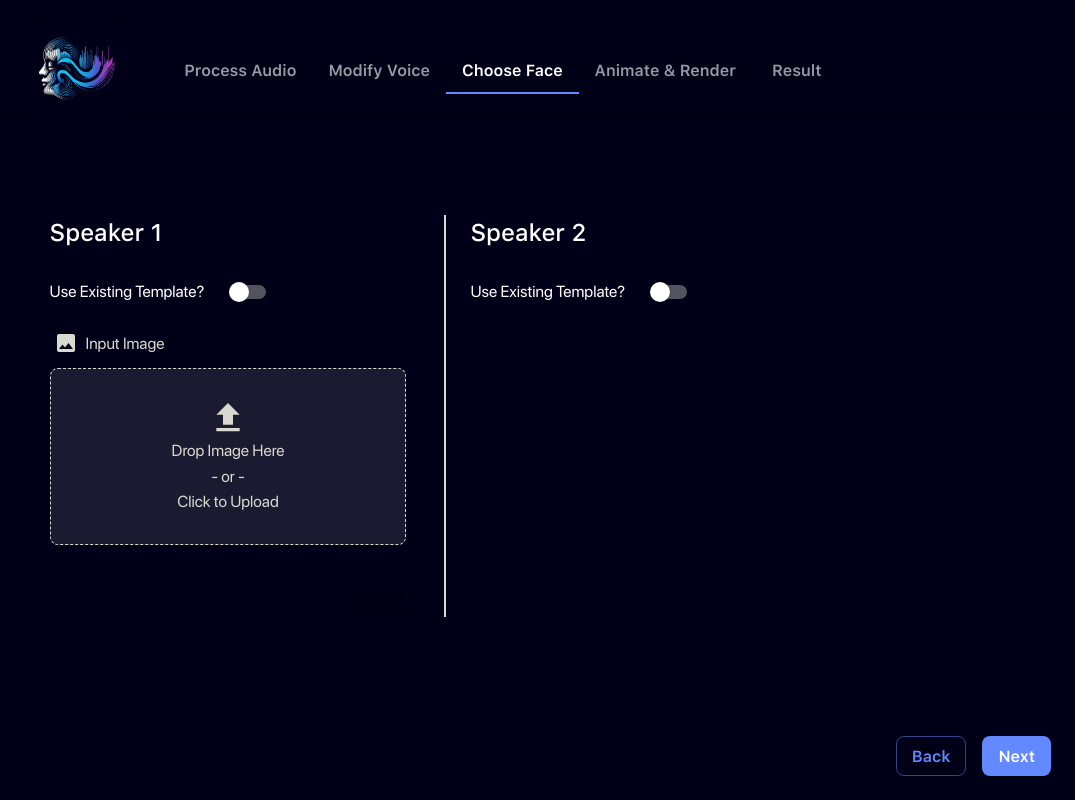
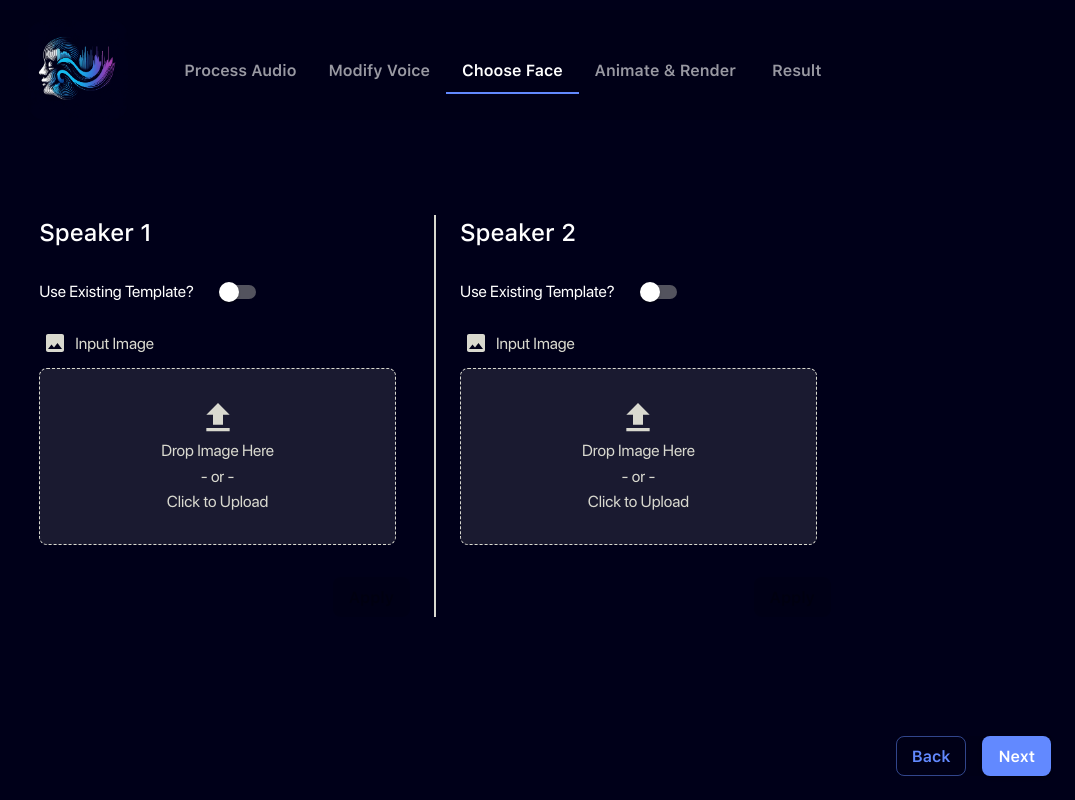
Before and after one commit to frddyy/podface-electron, a React (Create React App) app: page /choose-face in a window 1280 px wide. Shown: the whole page, without its empty margins (205-1280 px from the left). Built offline with nearby package versions, Linux system fonts and the light colour scheme.

Commit message:
Create Choose Face Screen and integrate with 3D Face Reconstruction (Speaker 2)

```diff
--- a/src/pages/ChooseFaceScreen.jsx
+++ b/src/pages/ChooseFaceScreen.jsx
@@ -100,6 +100,49 @@ const ChooseFaceScreen = () => {
     });
   };
 
+  // Function to handle opening file dialog for Speaker 2 (Image upload)
+  const handleOpenImageDialog2 = () => {
+    const { ipcRenderer } = window.require("electron");
+
+    ipcRenderer.send("open-file-dialog");
+
+    ipcRenderer.once("file-selected", (event, data) => {
+      const imageURL = data.filePath;
+      console.log("Received image URL: ", imageURL);
+      setImageFile2({ path: imageURL });
+    });
+  };
+
+  // Function to handle Apply button click for Speaker 2
+  const handleApplyClick2 = () => {
+    console.log("Applying face model for Speaker 2...");
+
+    // Start the MICA face reconstruction process
+    const { ipcRenderer } = window.require("electron");
+
+    if (!imageFile2) {
+      console.error("No image file uploaded for Speaker 2.");
+      return;
+    }
+
+    const imageFolder = imageFile2.path;
+    const outputFolder = "/home/daffaraihandika/TA/podface-electron/src/assets/meshes/";
+    const speaker = 'speaker_2';
+
+    // Send IPC message to Electron main process to run MICA face reconstruction
+    ipcRenderer.send("run-mica", {
+      imageFolder: imageFolder,  // Path to the image
+      outputFolder: outputFolder,  // Output folder
+      speaker: speaker  // Pass the speaker argument
+    });
+
+    // Mendengarkan feedback setelah konversi selesai
+    ipcRenderer.once("face-postprocessing-complete", (event, data) => {
+      console.log("Face reconstruction and postprocessing successfull");
+      setFile2({ path: "/home/daffaraihandika/TA/podface-electron/src/assets/meshes/transformed_speaker_2.ply" });
+    });
+  };
+
   // Set default 3D model path when the "Use Existing Template?" switch is on for Speaker 1
   useEffect(() => {
     if (useTemplate1) {
@@ -131,7 +174,7 @@ const ChooseFaceScreen = () => {
         flexWrap: "wrap", // Allow content to wrap and adjust height dynamically
       }}
     >
-      {/* Left Section */}
+      {/* Left Section for Speaker 1 */}
       <Grid
         item
         xs={12}
@@ -146,19 +189,6 @@ const ChooseFaceScreen = () => {
         }}
       >
         {/* Speaker 1 */}
-        <Grid
-          item
-          xs={12}
-          sm={6}
-          sx={{
-            display: "flex",
-            flexDirection: "column",
-            gap: 2,
-            minHeight: "50vh", // Allow height to adjust based on content
-            width: "fit-content",
-            minWidth: "350px"
-          }}
-        >
         <Typography variant="h4" sx={{ marginBottom: 1, color: "white" }}>
           Speaker 1
         </Typography>
@@ -280,17 +310,15 @@ const ChooseFaceScreen = () => {
                 textTransform: "none",
                 maxWidth: 100,
                 alignSelf: "flex-end", // Align to the right
-                  marginTop: 2 // Optional: space between components
+                marginTop: 2, // Optional: space between components
               }}
-                disabled={!imageFile1} // Disable button if no image is uploaded
+              disabled={!imageFile1}
               onClick={handleApplyClick1}
             >
               Apply
             </Button>
           </>
-
         )}
-        </Grid>
       </Grid>
 
       {/* Divider with white color */}
@@ -304,7 +332,7 @@ const ChooseFaceScreen = () => {
         }}
       />
 
-      {/* Right Section */}
+      {/* Right Section for Speaker 2 */}
       <Grid
         item
         xs={12}
@@ -319,19 +347,6 @@ const ChooseFaceScreen = () => {
         }}
       >
         {/* Speaker 2 */}
-        <Grid
-          item
-          xs={12}
-          sm={6}
-          sx={{
-            display: "flex",
-            flexDirection: "column",
-            gap: 2,
-            minHeight: "50vh", // Allow height to adjust based on content
-            width: "fit-content",
-            minWidth: "350px"
-          }}
-        >
         <Typography variant="h4" sx={{ marginBottom: 1, color: "white" }}>
           Speaker 2
         </Typography>
@@ -357,7 +372,7 @@ const ChooseFaceScreen = () => {
         </Grid>
 
         {/* Speaker 2 Choose Template */}
-          {useTemplate2 && (
+        {useTemplate2 ? (
           <>
             <Grid container alignItems="center" spacing={2}>
               {/* Gender Selection with Toggle Button */}
@@ -414,11 +429,57 @@ const ChooseFaceScreen = () => {
               isPreview={true} // Show preview
             />
           </>
+        ) : (
+          <>
+            <Grid container spacing={2}>
+              {/* Left side: Input Image */}
+              <Grid item xs={6}>
+                <CustomField
+                  mode="image"
+                  labelText="Input Image"
+                  file={imageFile2}
+                  setFile={setImageFile2}
+                  onOpenFileDialog={handleOpenImageDialog2}
+                  isPreview={false} // No preview for image
+                />
+              </Grid>
+
+              {/* Right side: Reconstructed 3D Face Model */}
+              <Grid item xs={6}>
+                {/* This is shown if the user is not using the template */}
+                {!useTemplate2 && file2 && (
+                  <CustomField
+                    mode="3d"
+                    labelText="Reconstructed 3D Face Model"
+                    file={file2}
+                    setFile={setFile2}
+                    isPreview={true} // Show preview
+                  />
                 )}
               </Grid>
+            </Grid>
+
+            {/* Button Apply below the image and 3D model */}
+            <Button
+              variant="contained"
+              color="primary"
+              sx={{
+                fontWeight: 600,
+                textTransform: "none",
+                maxWidth: 100,
+                alignSelf: "flex-end", // Align to the right
+                marginTop: 2, // Optional: space between components
+              }}
+              disabled={!imageFile2}
+              onClick={handleApplyClick2}
+            >
+              Apply
+            </Button>
+          </>
+        )}
       </Grid>
     </Grid>
   );
 }
 
-export default ChooseFaceScreen
+export default ChooseFaceScreen;
```
Also changed, not shown: 2 other files (tests, documents, lock files or other folders). Lines whose indentation alone changed are shown as unchanged.
